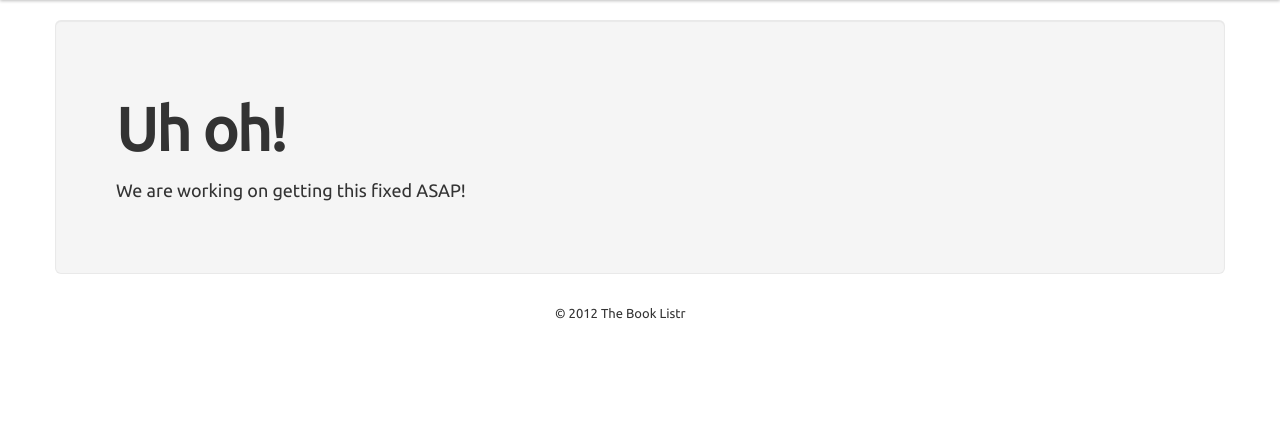
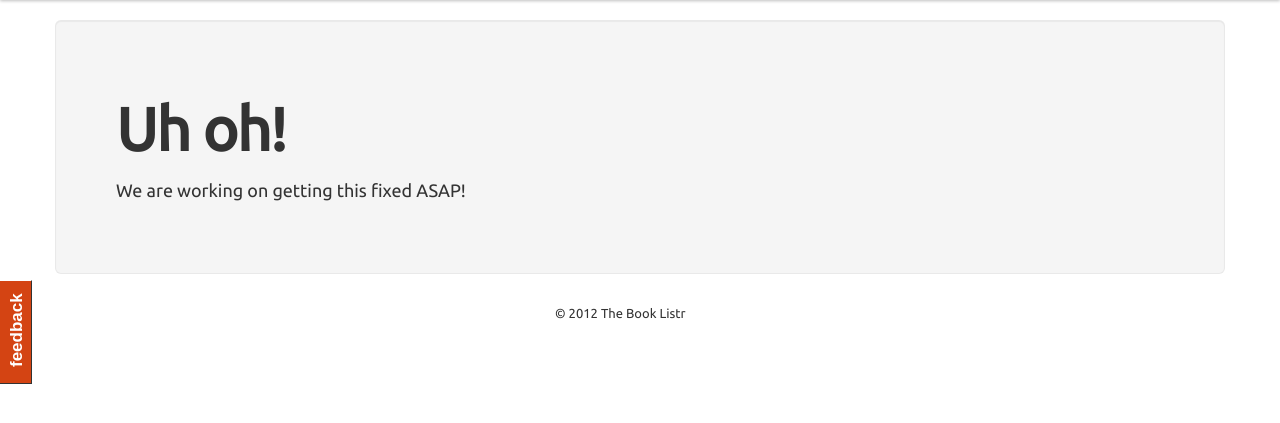
Before and after one commit to Satshabad/theBooklistr-website, a Django app: template hellodjango/templates/505.html in a window 1280 px wide. Shown: the part 40-463 px from the top of the page. Run offline with Django 3.2, Linux system fonts and the light colour scheme; the template is opened without the code that fills it, so the values that code supplies are empty; some libraries are stand-ins or nearby versions.

Commit message:
added nub for feedback modal

```diff
--- a/hellodjango/static/css/booklistr.css
+++ b/hellodjango/static/css/booklistr.css
@@ -36,3 +36,34 @@ body {
     height: 100px;
     line-height: 1;
 }
+
+        #feedback {
+            height: 104px;
+            width: 104px;
+            position: fixed;
+            top: 40%;
+            z-index: 1000;
+            transform: rotate(-90deg);
+            -webkit-transform: rotate(-90deg);
+            -moz-transform: rotate(-90deg);
+            -o-transform: rotate(-90deg);
+            filter: progid:DXImageTransform.Microsoft.BasicImage(rotation=3);
+        }
+
+        #feedback a {
+            display: block;
+            background: #D44413;
+            height: 15px;
+            width: 70px;
+            padding: 8px 16px;
+            color: #fff;
+            font-family: Arial, sans-serif;
+            font-size: 17px;
+            font-weight: bold;
+            text-decoration: none;
+            border-bottom: solid 1px #333; border-left: solid 1px #333; border-right: solid 1px #fff;
+        }
+
+#feedback a:hover {
+    background: #06c;
+}
--- a/hellodjango/templates/base.html
+++ b/hellodjango/templates/base.html
@@ -15,6 +15,7 @@
 			}
 		</style>
 		<link href="../static/css/bootstrap-responsive.css" rel="stylesheet">
+		<link href="../static/css/booklistr.css" rel="stylesheet">
 		<!-- Le HTML5 shim, for IE6-8 support of HTML5 elements -->
 		<!--[if lt IE 9]>
 		<script src="http://html5shim.googlecode.com/svn/trunk/html5.js"></script>
@@ -40,6 +41,9 @@
 		</script>
 	</head>
 	<body>
+		<div id="feedback">
+			<a href="#">feedback</a>
+		</div>
 		<div class="navbar navbar-fixed-top">
 			<div class="navbar-inner">
 				<div class="container">
--- a/hellodjango/templates/searchbase.html
+++ b/hellodjango/templates/searchbase.html
@@ -65,6 +65,9 @@
 			</div>
         </div>
         <br>
+        <div id="feedback">
+			<a href="#">feedback</a>
+		</div>
         <div class="container">
 			<div class="row">
 				<div class="span12">
```
